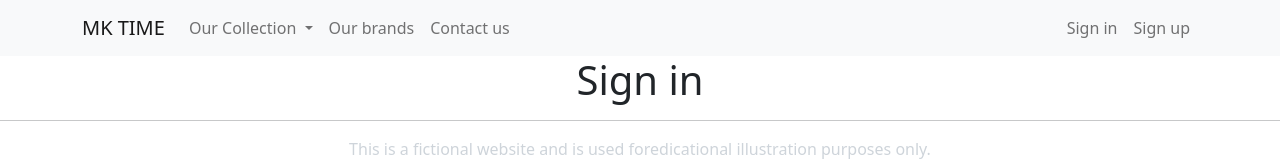
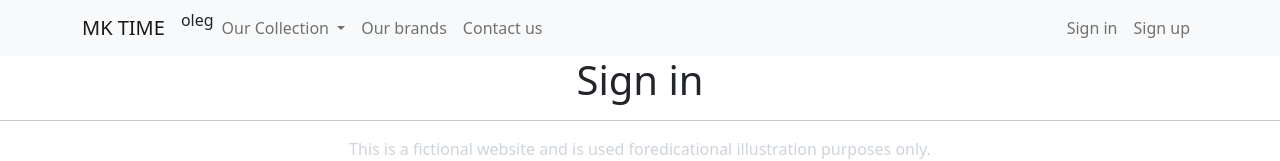
Before and after one commit to olegjer/mk-time, a plain HTML site: page sign-in.html in a window 1280 px wide. Shown: the top 161 px of the page. Drawn offline with nearby package versions, Linux system fonts and the light colour scheme.

Commit message:
Revert "delite div oleg"
This reverts commit dc445a43b67388a4b5555a3f9910841fd447739d.

```diff
--- a/sign-in.html
+++ b/sign-in.html
@@ -25,7 +25,7 @@
             <div class="collapse navbar-collapse" id="navbarNavDropdown">
 
                 <ul class="navbar-nav me-auto">
-
+                    <diV>oleg</diV>
 
                     <li class="nav-item dropdown">
                         <a class="nav-link dropdown-toggle" href="#" id="navbarDropdownMenuLink" role="button"
```
